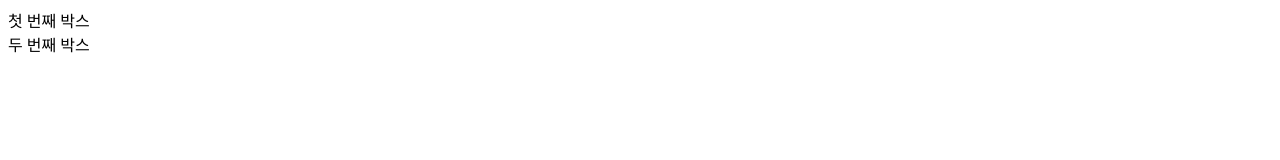
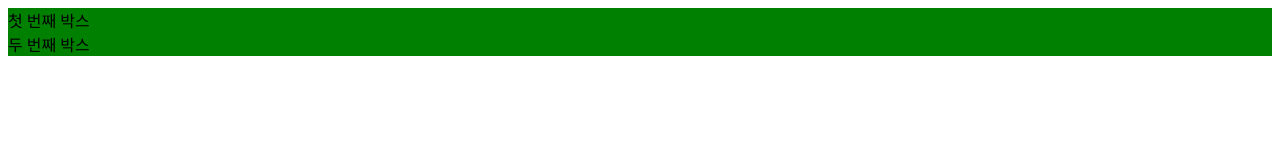
Before and after one commit to plumwiserim/HappyNewYear, a plain HTML site: page example2.html in a window 1280 px wide. Drawn offline with Linux system fonts and the light colour scheme.

Commit message:
change class 'box' color

```diff
--- a/example2.html
+++ b/example2.html
@@ -5,6 +5,12 @@
     <meta http-equiv="X-UA-Compatible" content="IE=edge">
     <meta name="viewport" content="width=device-width, initial-scale=1.0">
     <title>Document</title>
+
+    <style>
+        .box {
+            background-color: green;
+        }
+    </style>
 </head>
 <body>
     <div class="box">
```
